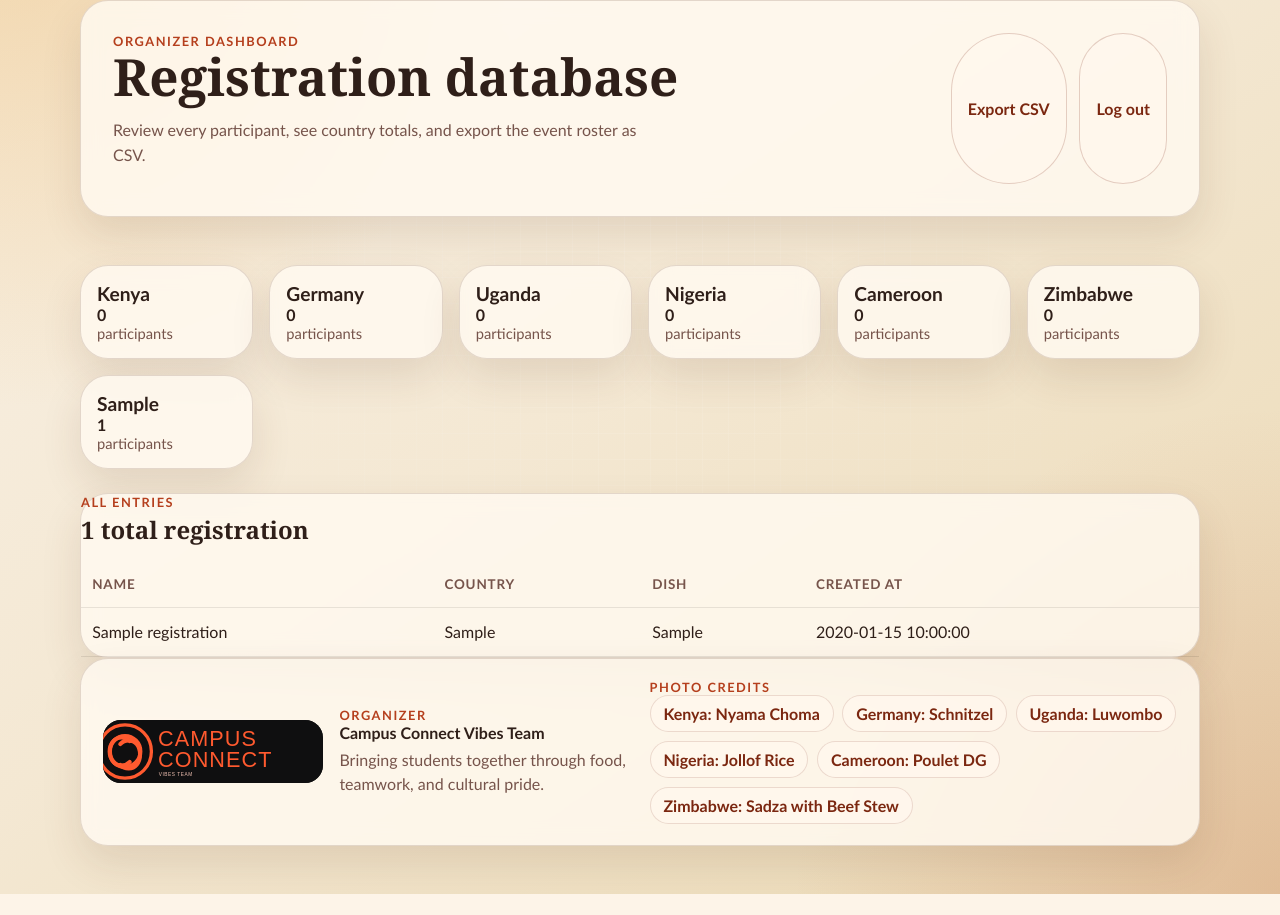
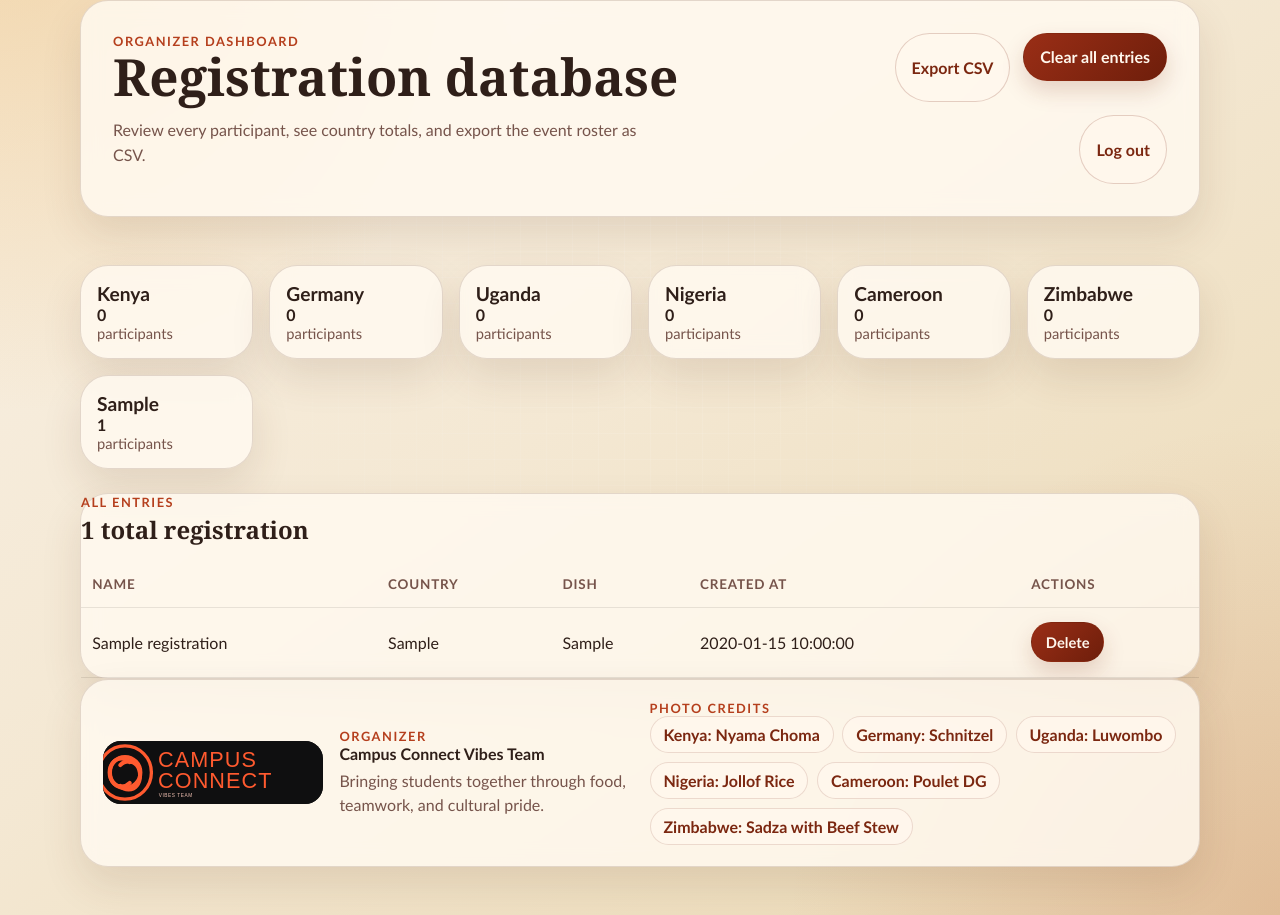
Before and after one commit to benjaminogwal/cookchall, a Flask app: page /admin in a window 1280 px wide. Shown: the part 113-1028 px from the top of the page. Before the commit the page ends 1007 px from the top, so only its background shows below. Run offline with Flask 3, Linux system fonts and the light colour scheme; the visitor is signed in with stand-in values (Sample User, id 1); tables that the repository leaves empty hold one stand-in row (values such as "Sample post"); some libraries are stand-ins or nearby versions.

Commit message:
Add admin delete controls for registrations

```diff
--- a/cooking-event-site/app.py
+++ b/cooking-event-site/app.py
@@ -16,7 +16,7 @@ from flask import (
     session,
     url_for,
 )
-from sqlalchemy import DateTime, Integer, String, create_engine, func, select
+from sqlalchemy import DateTime, Integer, String, create_engine, delete, func, select
 from sqlalchemy.orm import DeclarativeBase, Mapped, mapped_column, sessionmaker
 from werkzeug.middleware.proxy_fix import ProxyFix
 
@@ -591,6 +591,37 @@ def create_app(test_config=None):
             country_counts=get_country_counts(),
         )
 
+    @app.route("/admin/delete/<int:registration_id>", methods=["POST"])
+    @admin_required
+    def admin_delete_registration(registration_id):
+        db = get_db()
+        registration = db.get(Registration, registration_id)
+
+        if registration is None:
+            flash("That registration entry no longer exists.", "error")
+            return redirect(url_for("admin_dashboard"))
+
+        deleted_name = registration.name
+        deleted_country = registration.country
+        db.delete(registration)
+        db.commit()
+        flash(f"Deleted {deleted_name} from Team {deleted_country}.", "success")
+        return redirect(url_for("admin_dashboard"))
+
+    @app.route("/admin/clear", methods=["POST"])
+    @admin_required
+    def admin_clear_registrations():
+        db = get_db()
+        result = db.execute(delete(Registration))
+        db.commit()
+        deleted_total = result.rowcount or 0
+
+        if deleted_total == 0:
+            flash("There were no registrations to delete.", "error")
+        else:
+            flash(f"Deleted all {deleted_total} registration entries.", "success")
+        return redirect(url_for("admin_dashboard"))
+
     @app.route("/admin/export.csv")
     @admin_required
     def admin_export():
--- a/cooking-event-site/static/styles.css
+++ b/cooking-event-site/static/styles.css
@@ -118,6 +118,33 @@ h3 {
 .secondary-button:hover,
 .primary-button:hover {
     transform: translateY(-2px);
+}
+
+.danger-button {
+    display: inline-flex;
+    align-items: center;
+    justify-content: center;
+    min-height: 48px;
+    border: 1px solid rgba(123, 39, 16, 0.18);
+    padding: 0.7rem 1rem;
+    border-radius: 999px;
+    font: inherit;
+    font-weight: 700;
+    color: #fff7ed;
+    background: linear-gradient(135deg, #9a2e16, #6e1e0b);
+    cursor: pointer;
+    transition: transform 160ms ease, box-shadow 160ms ease;
+    box-shadow: 0 10px 22px rgba(123, 39, 16, 0.18);
+}
+
+.danger-button:hover {
+    transform: translateY(-2px);
+}
+
+.danger-button-small {
+    min-height: 40px;
+    padding: 0.55rem 0.85rem;
+    font-size: 0.92rem;
 }
 
 .panel {
@@ -691,6 +718,7 @@ td {
     text-align: left;
     padding: 0.9rem 0.7rem;
     border-bottom: 1px solid rgba(47, 31, 25, 0.1);
+    vertical-align: middle;
 }
 
 th {
@@ -702,6 +730,11 @@ th {
 
 .compact {
     padding: 1rem;
+}
+
+.empty-note {
+    margin: 0.6rem 0 0;
+    color: var(--muted);
 }
 
 .site-footer {
--- a/cooking-event-site/templates/admin.html
+++ b/cooking-event-site/templates/admin.html
@@ -11,6 +11,9 @@
     </div>
     <div class="admin-actions">
         <a class="secondary-button" href="{{ url_for('admin_export') }}">Export CSV</a>
+        <form method="post" action="{{ url_for('admin_clear_registrations') }}" onsubmit="return confirm('Delete all registrations and reset every country count to zero?');">
+            <button class="danger-button" type="submit">Clear all entries</button>
+        </form>
         <a class="secondary-button" href="{{ url_for('admin_logout') }}">Log out</a>
     </div>
 </section>
@@ -31,6 +34,7 @@
         <h2>{{ registrations | length }} total registration{% if registrations|length != 1 %}s{% endif %}</h2>
     </div>
 
+    {% if registrations %}
         <div class="table-wrap">
             <table>
                 <thead>
@@ -39,6 +43,7 @@
                         <th>Country</th>
                         <th>Dish</th>
                         <th>Created At</th>
+                        <th>Actions</th>
                     </tr>
                 </thead>
                 <tbody>
@@ -48,10 +53,18 @@
                             <td data-label="Country">{{ registration.country }}</td>
                             <td data-label="Dish">{{ registration.dish }}</td>
                             <td data-label="Created At">{{ registration.created_at }}</td>
+                            <td data-label="Actions">
+                                <form method="post" action="{{ url_for('admin_delete_registration', registration_id=registration.id) }}" onsubmit="return confirm('Delete this registration entry?');">
+                                    <button class="danger-button danger-button-small" type="submit">Delete</button>
+                                </form>
+                            </td>
                         </tr>
                     {% endfor %}
                 </tbody>
             </table>
         </div>
+    {% else %}
+        <p class="empty-note">No registrations are stored right now.</p>
+    {% endif %}
 </section>
 {% endblock %}
```
Lines whose indentation alone changed are shown as unchanged.
